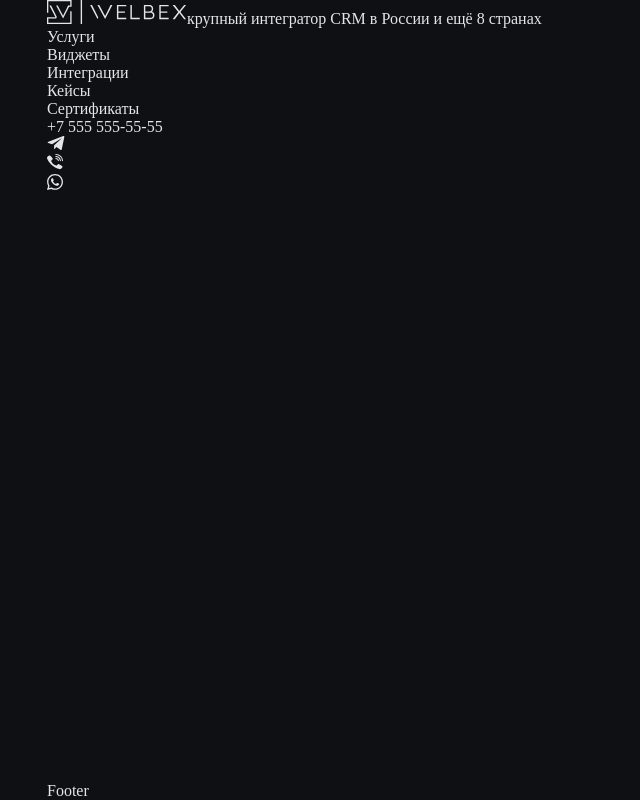
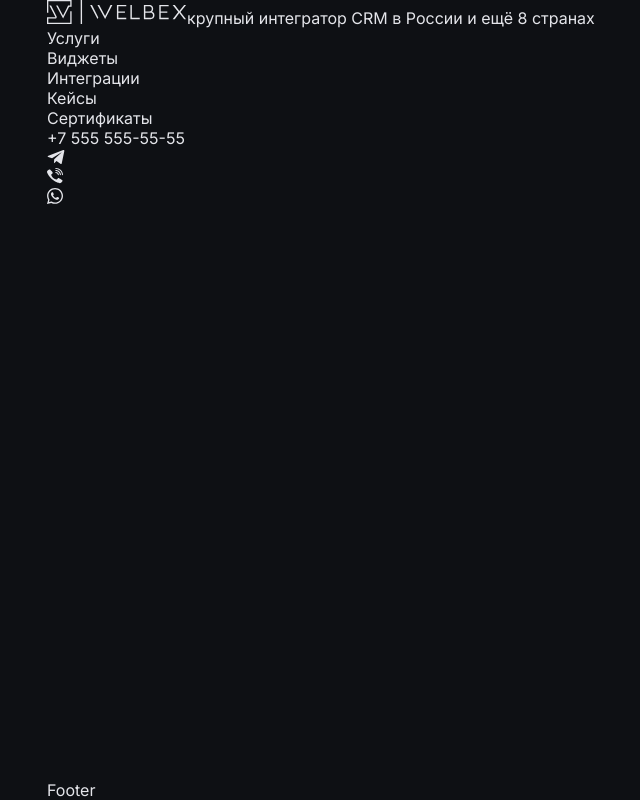
Before and after one commit to a-klimovich/welbex, a React (Vite) app: page / in a window 1280 px wide. Shown: the whole page, without its empty margins (23-663 px from the left). Built offline with nearby package versions, Linux system fonts and the light colour scheme.

Commit message:
fix: fonts

```diff
--- a/src/scss/index.scss
+++ b/src/scss/index.scss
@@ -24,6 +24,12 @@ body {
   background-color: var(--black);
   color: var(--gray);
   font-size: var(--default-font-size);
+
+  font-family: 'Inter', sans-serif;
+}
+
+h1,h2,h3,h4 {
+  font-family: 'Montserrat', sans-serif;
 }
 
 .App {
```
